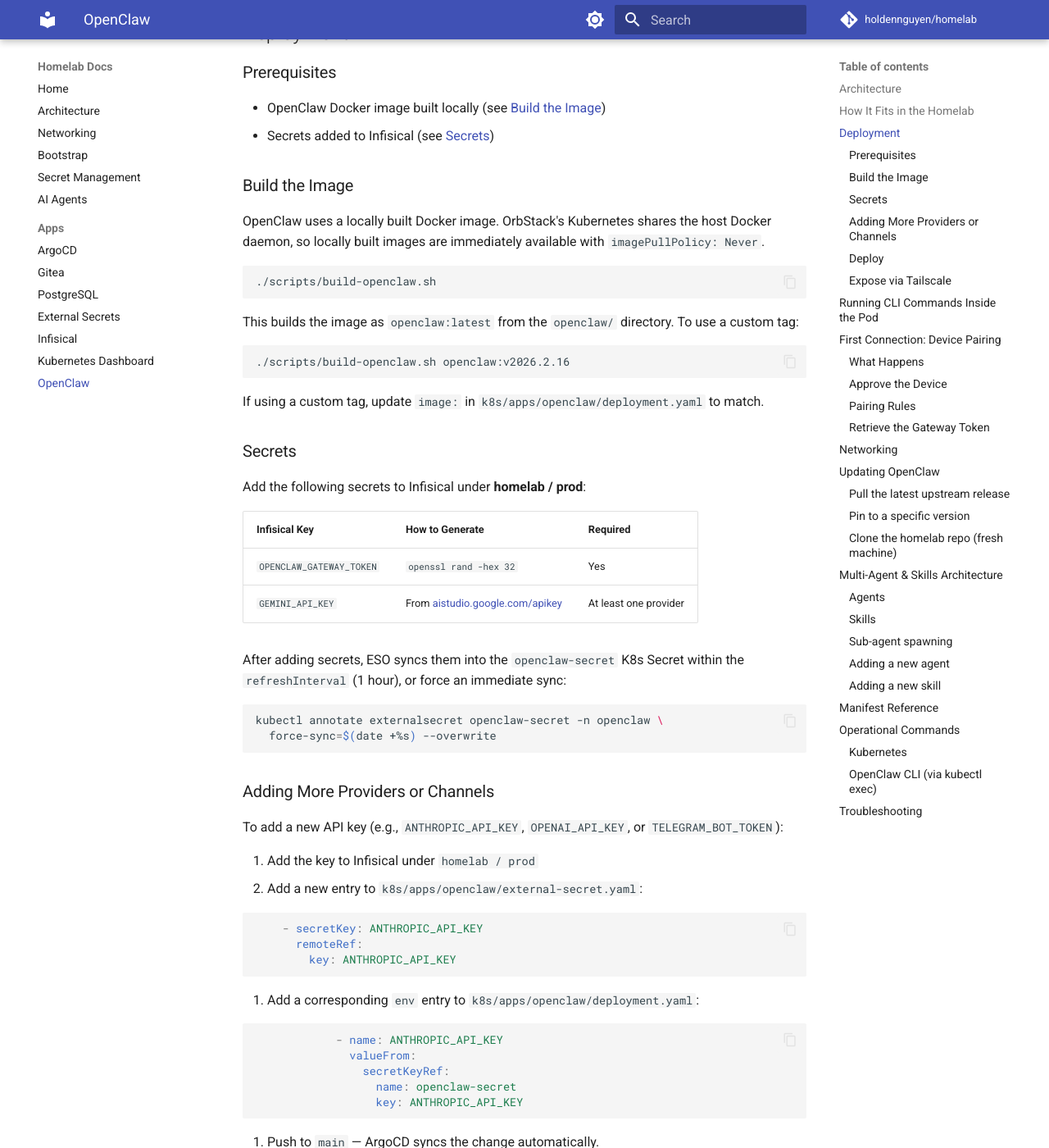
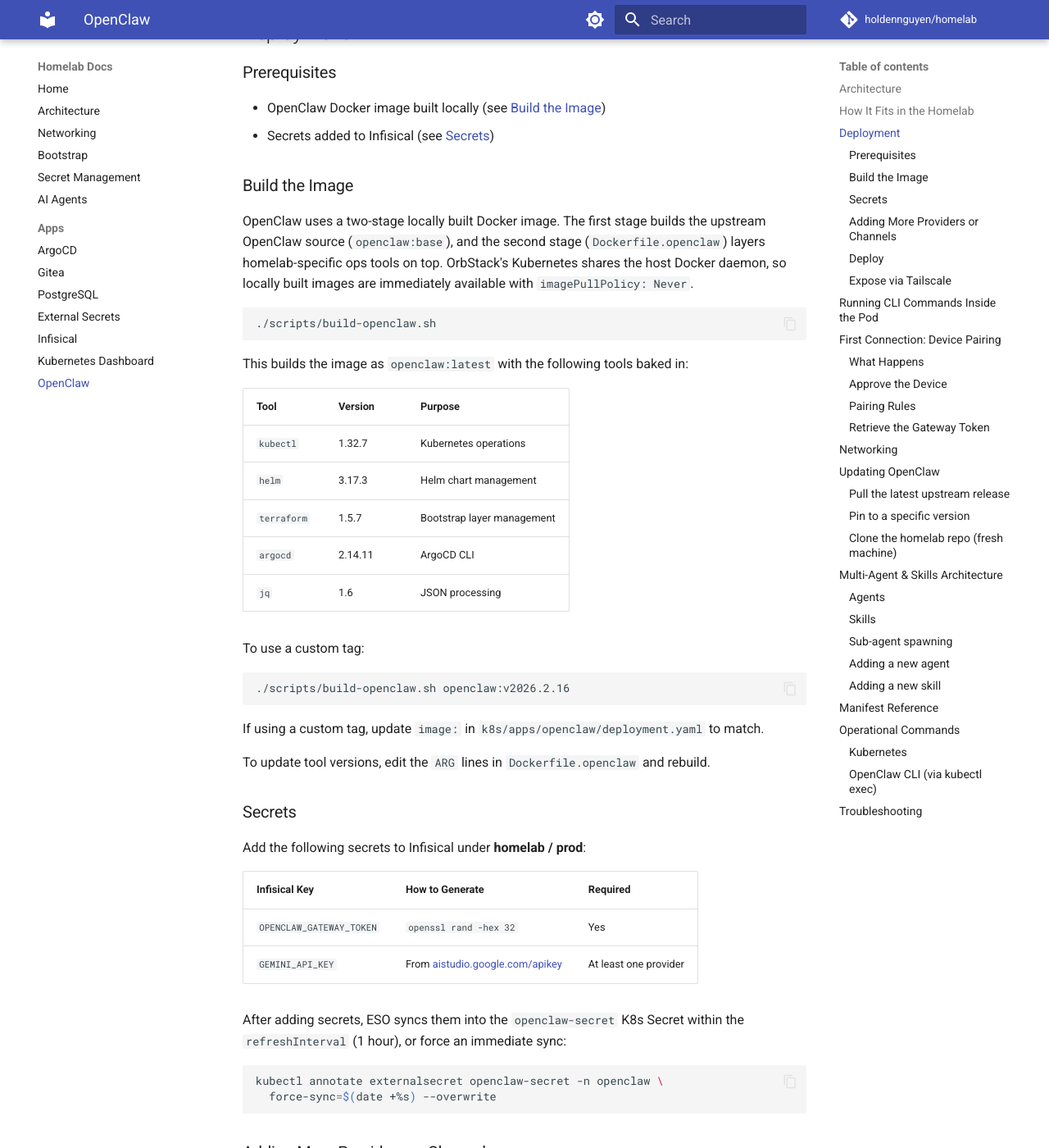
Before and after one commit to haingth77/homelab, an MkDocs documentation site: the page built from docs/openclaw.md, in a window 1280 px wide and 1400 px high, scrolled down 1343 px. Shown: the whole window at 82% size. Built offline with MkDocs 1.6.1 and Material for MkDocs 9.7.7, drawn with Linux system fonts in a browser that asks for light colours; comment, search, counter and statistics services are not loaded; some of the changed text lies outside the part shown.

Commit message:
feat(openclaw): add ops tools and RBAC for agent cluster access
- Create Dockerfile.openclaw overlay that adds kubectl, helm, terraform,
  argocd, and jq on top of the upstream OpenClaw image
- Update build script for two-stage build (base + homelab overlay)
- Add ServiceAccount with cluster-admin ClusterRoleBinding so agents
  can execute kubectl and other ops tools from inside the pod
- Update docs/openclaw.md, docs/ai-agents.md, and README with new
  image build process, RBAC, and manifest reference

Co-authored-by: Cursor <cursoragent@cursor.com>

````diff
--- a/docs/openclaw.md
+++ b/docs/openclaw.md
@@ -88,19 +88,31 @@ flowchart LR
 
 ### Build the Image
 
-OpenClaw uses a locally built Docker image. OrbStack's Kubernetes shares the host Docker daemon, so locally built images are immediately available with `imagePullPolicy: Never`.
+OpenClaw uses a two-stage locally built Docker image. The first stage builds the upstream OpenClaw source (`openclaw:base`), and the second stage (`Dockerfile.openclaw`) layers homelab-specific ops tools on top. OrbStack's Kubernetes shares the host Docker daemon, so locally built images are immediately available with `imagePullPolicy: Never`.
 
 ```bash
 ./scripts/build-openclaw.sh
 ```
 
-This builds the image as `openclaw:latest` from the `openclaw/` directory. To use a custom tag:
+This builds the image as `openclaw:latest` with the following tools baked in:
+
+| Tool | Version | Purpose |
+|---|---|---|
+| `kubectl` | 1.32.7 | Kubernetes operations |
+| `helm` | 3.17.3 | Helm chart management |
+| `terraform` | 1.5.7 | Bootstrap layer management |
+| `argocd` | 2.14.11 | ArgoCD CLI |
+| `jq` | 1.6 | JSON processing |
+
+To use a custom tag:
 
 ```bash
 ./scripts/build-openclaw.sh openclaw:v2026.2.16
 ```
 
 If using a custom tag, update `image:` in `k8s/apps/openclaw/deployment.yaml` to match.
+
+To update tool versions, edit the `ARG` lines in `Dockerfile.openclaw` and rebuild.
 
 ### Secrets
 
@@ -361,6 +373,8 @@ Each agent has a `skills` allowlist in the configmap that restricts which skills
 
 Agent configuration is in the `openclaw-config` ConfigMap (mounted at `/config/openclaw.json`). Each agent has its own AGENTS.md personality file in `agents/workspaces/<id>/AGENTS.md`, copied into the pod workspace on every restart by the `init-workspaces` init container.
 
+The pod runs with a `cluster-admin` ServiceAccount so agents can execute `kubectl`, `helm`, and other ops tools against the cluster directly.
+
 ### Skills
 
 Homelab-specific skills live in `skills/` at the repo root and are mounted into the pod at `/skills` via hostPath:
@@ -413,7 +427,9 @@ Sub-agents announce results back up the chain. Configure limits in the ConfigMap
 | `k8s/apps/openclaw/configmap.yaml` | Multi-agent `openclaw.json` configuration |
 | `k8s/apps/openclaw/deployment.yaml` | Gateway deployment with config/skills/workspace volumes |
 | `k8s/apps/openclaw/service.yaml` | NodePort 30789 |
+| `k8s/apps/openclaw/rbac.yaml` | ServiceAccount + ClusterRoleBinding (cluster-admin) |
 | `k8s/apps/openclaw/kustomization.yaml` | Kustomize resource list |
+| `Dockerfile.openclaw` | Homelab overlay — adds kubectl, helm, terraform, argocd, jq |
 | `k8s/apps/argocd/applications/openclaw-app.yaml` | ArgoCD Application CR |
 | `scripts/build-openclaw.sh` | Docker image build helper |
 | `skills/` | Homelab-specific skills (mounted into pod) |
````
Also changed, not shown: docs/ai-agents.md (+2 -0 lines), k8s/apps/openclaw/README.md (+5 -2 lines), 5 other files.
